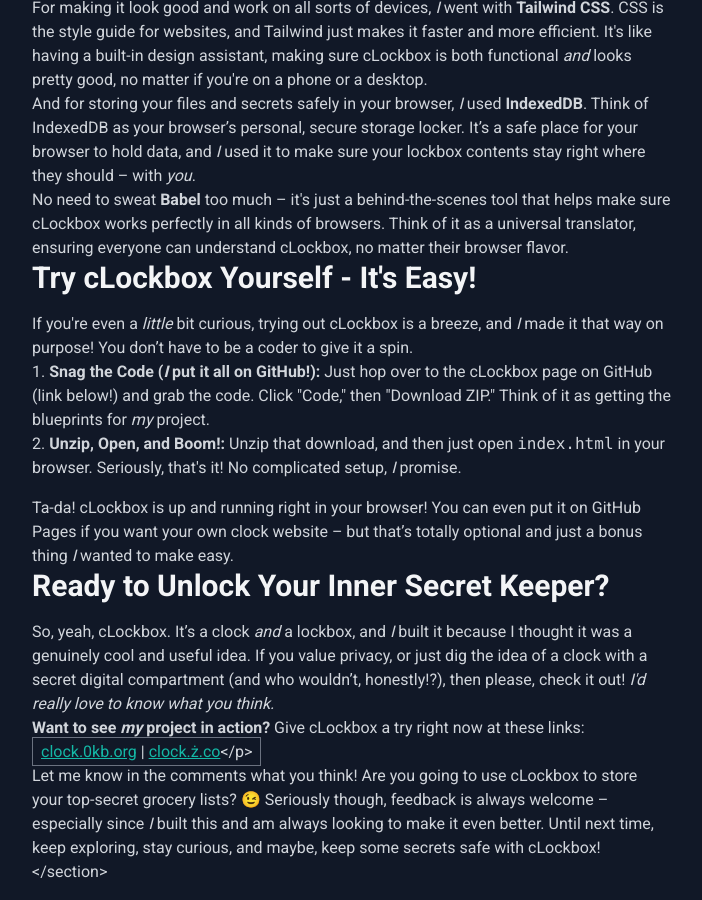
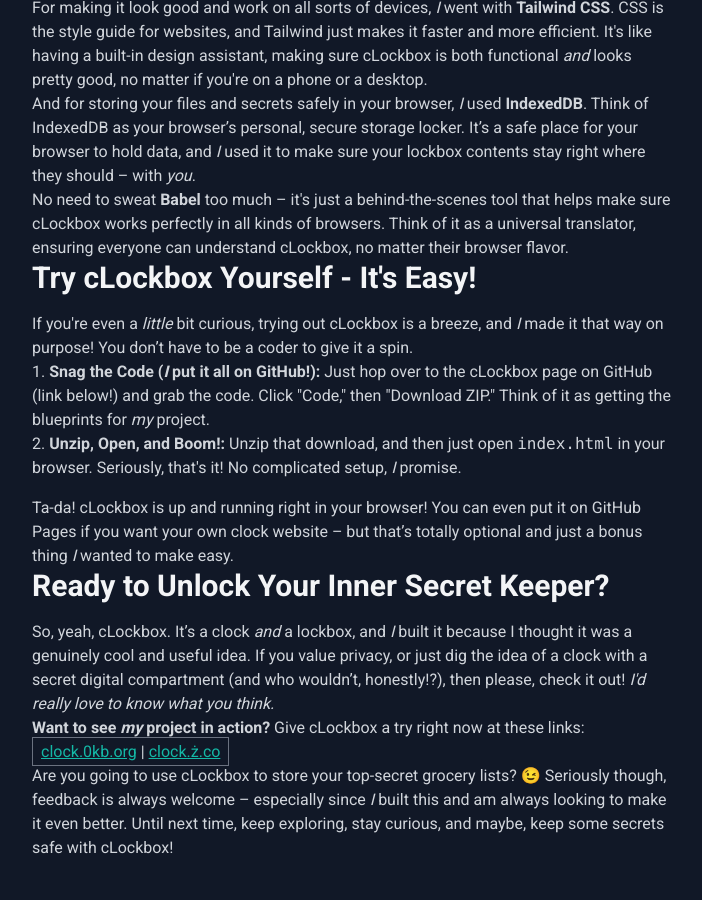
Before and after one commit to J0hnLe/oj.hn, a Jekyll site: the page built from _posts/2024-12-12-cLockbox.md, in a window 1280 px wide and 900 px high, scrolled down 1878 px. Shown: the whole window, without its empty margins (288-990 px from the left). Built offline with Jekyll 4.4.1, drawn with Linux system fonts in a browser that asks for light colours; nearby versions of some CDN libraries; after the commit the page ends 2754 px from its top, so only the background shows below that.

Commit message:
Update 2024-12-12-cLockbox.md

```diff
--- a/_posts/2024-12-12-cLockbox.md
+++ b/_posts/2024-12-12-cLockbox.md
@@ -64,6 +64,6 @@
   <h2 class="text-3xl font-bold text-gray-100 mb-4">Ready to Unlock Your Inner Secret Keeper?</h2>
   <p>So, yeah, cLockbox.  It’s a clock <em>and</em> a lockbox, and <em>I</em> built it because I thought it was a genuinely cool and useful idea.  If you value privacy, or just dig the idea of a clock with a secret digital compartment (and who wouldn’t, honestly!?), then please, check it out!  <em>I'd really love to know what you think.</em></p>
   <p><strong>Want to see <em>my</em> project in action?</strong>  Give cLockbox a try right now at these links:</p>
-  <p><span class="border border-gray-500 px-2 py-1"><a href="https://clock.0kb.org" class="text-teal-500 underline">clock.0kb.org</a> | <a href="https://clock.ż.co/" class="text-teal-500 underline">clock.ż.co</a></p></span>
-  <p>Let me know in the comments what you think!  Are you going to use cLockbox to store your top-secret grocery lists? 😉  Seriously though, feedback is always welcome – especially since <em>I</em> built this and am always looking to make it even better.  Until next time, keep exploring, stay curious, and maybe, keep some secrets safe with cLockbox!</p>
+  <p><span class="border border-gray-500 px-2 py-1"><a href="https://clock.0kb.org" class="text-teal-500 underline">clock.0kb.org</a> | <a href="https://clock.ż.co/" class="text-teal-500 underline">clock.ż.co</a></span></p>
+  <p>Are you going to use cLockbox to store your top-secret grocery lists? 😉  Seriously though, feedback is always welcome – especially since <em>I</em> built this and am always looking to make it even better.  Until next time, keep exploring, stay curious, and maybe, keep some secrets safe with cLockbox!</p>
 </section>
```
